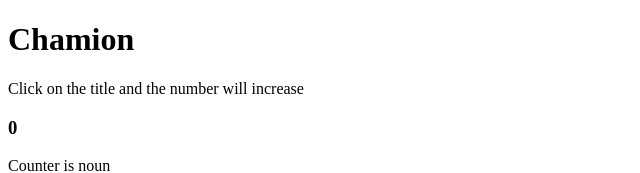
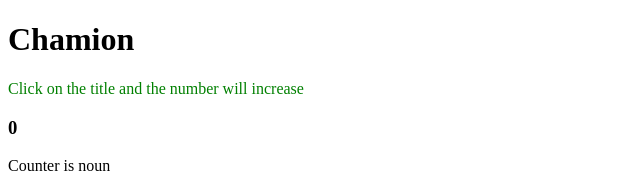
Before and after one commit to fantomkis/angular_alex, an Angular app: page / in a window 1280 px wide. Shown: the top 173 px of the page, without its empty margins (0-640 px from the left). Built offline with nearby package versions, Linux system fonts and the light colour scheme.

Commit message:
task eight

```diff
--- a/src/app/number/number.component.html
+++ b/src/app/number/number.component.html
@@ -1,4 +1,4 @@
-<p>Click on the title and the number will increase
+<p [ngClass]="{'green': isNoun, 'red': !isNoun}">Click on the title and the number will increase
 </p>
 
 <h3>{{ counter }}</h3>
--- a/src/app/number/number.component.ts
+++ b/src/app/number/number.component.ts
@@ -1,4 +1,4 @@
-import { Component, OnInit, Input, SimpleChanges } from '@angular/core';
+import { Component, OnInit, Input, OnChanges, SimpleChanges } from '@angular/core';
 
 
 
@@ -8,7 +8,7 @@ import { Component, OnInit, Input, SimpleChanges } from '@angular/core';
   templateUrl: './number.component.html',
   styleUrls: ['./number.component.scss']
 })
-export class NumberComponent implements OnInit {
+export class NumberComponent implements OnInit, OnChanges {
   @Input() counter: number = 0;
   isNoun = this.counter % 2 === 0;
 
@@ -17,7 +17,9 @@ export class NumberComponent implements OnInit {
   ngOnInit(): void {
   }
 
-
+  ngOnChanges(changes: SimpleChanges): void {
+    this.isNoun = changes['counter'].currentValue % 2 === 0;
+  }
 
   // onClick(){
   //   this.counter = this.counter + 1;
```
